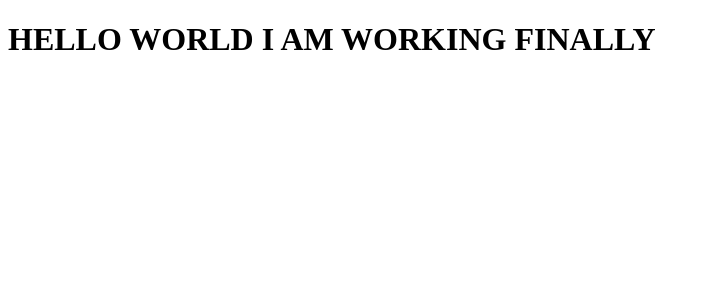
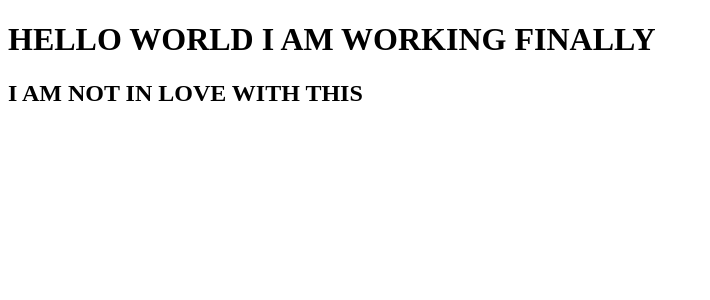
Before and after one commit to WizzyVeigar/WizzyVeigar.github.io, an Angular app: page / in a window 1280 px wide. Shown: the top 300 px of the page, without its empty margins (0-710 px from the left). Built offline with nearby package versions, Linux system fonts and the light colour scheme.

Commit message:
it works *happy noises*

```diff
--- a/src/app/app.component.html
+++ b/src/app/app.component.html
@@ -1,2 +1,3 @@
 <h1> HELLO WORLD I AM WORKING FINALLY</h1>
+<h2> I AM NOT IN LOVE WITH THIS</h2>
 <router-outlet></router-outlet>
```
Also changed, not shown: 4 other files (tests, documents, lock files or other folders).
